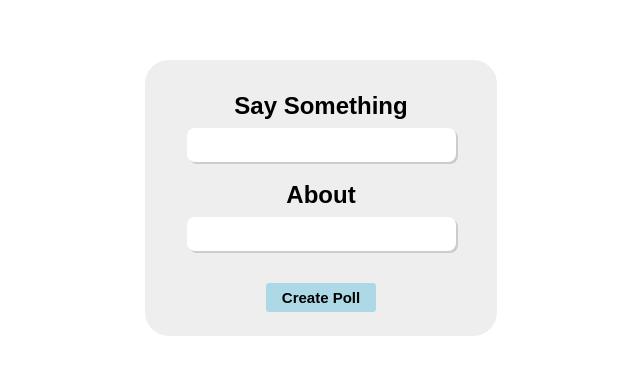
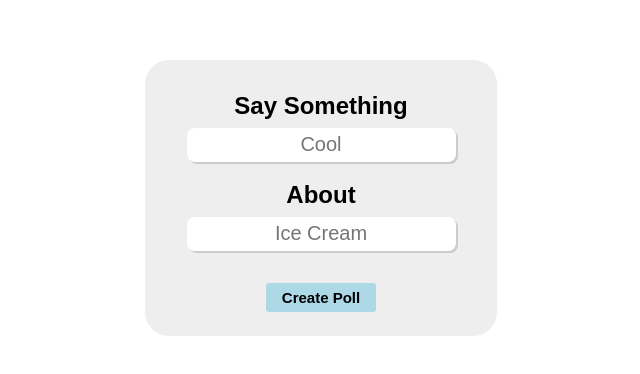
Before and after one commit to DavidBootle/say-something, a Vue app: page / in a window 1280 px wide. Shown: the part 202-576 px from the top of the page, without its empty margins (319-959 px from the left). Built offline with nearby package versions, Linux system fonts and the light colour scheme.

Commit message:
Added placeholder text for inputs

```diff
--- a/src/components/InputBox.vue
+++ b/src/components/InputBox.vue
@@ -41,9 +41,9 @@ export default {
 <template>
     <div class="input-box">
         <h1>Say Something</h1>
-        <input type="text" v-model="adjective"/>
+        <input type="text" v-model="adjective" placeholder="Cool"/>
         <h2>About</h2>
-        <input type="text" v-model="topic"/>
+        <input type="text" v-model="topic" placeholder="Ice Cream"/>
         <button @click="createPoll" :disabled="buttonDisabled">Create Poll</button>
     </div>
 </template>
```
